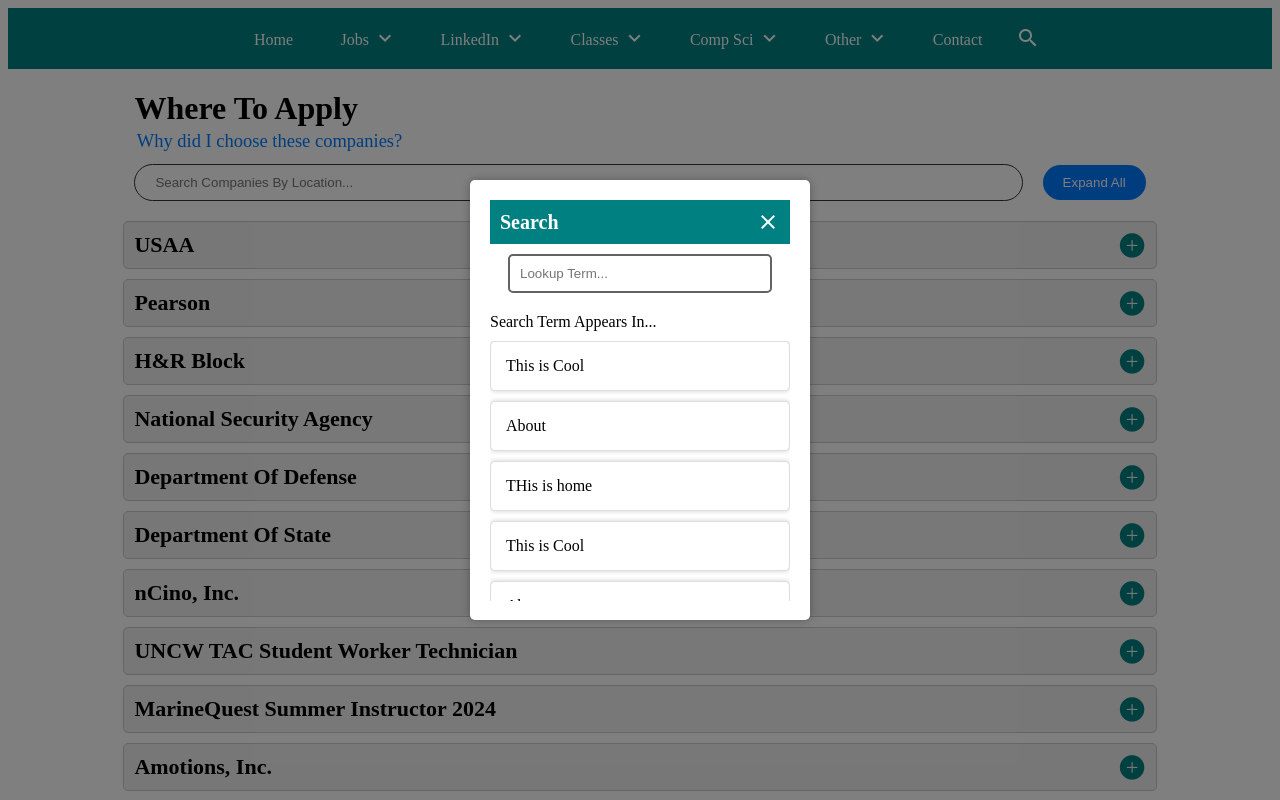
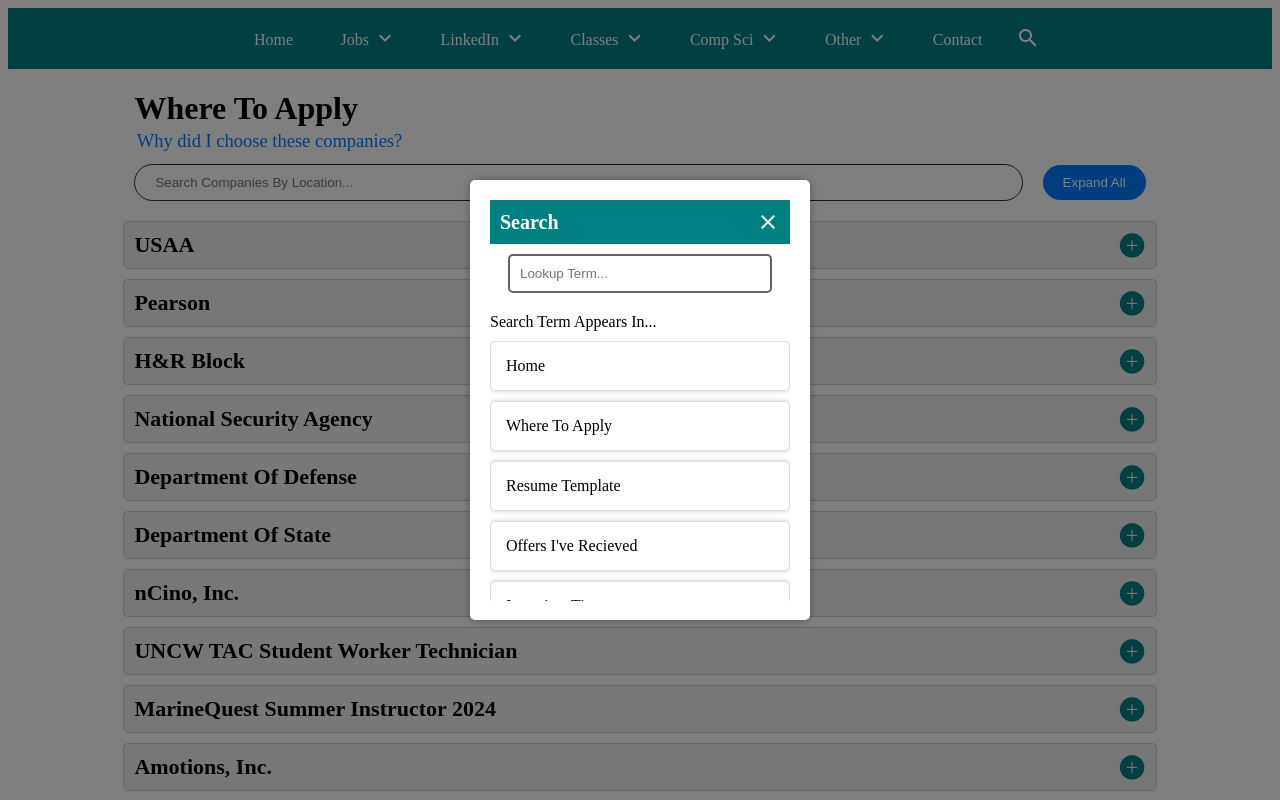
Before and after one commit to MichaelT-178/ForGuy, a Vue app: page /apply in a window 1280 px wide. Both pictures are taken after a click on the element "search". Shown: the top 800 px of the page. Built offline with nearby package versions, Linux system fonts and the light colour scheme.

Commit message:
Updated data

```diff
--- a/src/Views/jobs/ResumeTemplate.vue
+++ b/src/Views/jobs/ResumeTemplate.vue
@@ -9,7 +9,9 @@
 <script setup>
 
 function downloadResumeDocx() {
-  const docxUrl = 'https://michaelt-178.github.io/TestWebsite/ResumeTemplate.docx';
+
+  //Can't use local file because of security reasons.
+  const docxUrl = 'https://michaelt-178.github.io/TestWebsite/Practice.docx';
   //http://localhost:5173/src/data/jobs/ResumeTemplate.docx
 
   const link = document.createElement('a');
--- a/src/components/AccordionMenu.vue
+++ b/src/components/AccordionMenu.vue
@@ -44,9 +44,9 @@ const hyperlinkText = (text) => {
   return text.replace(urlPattern, (url) =>
     {
       return `<a href="${url}" target="_blank"
-                style="color: #007AFF;"
-                onmouseover="this.style.color='blue'"
-                onmouseout="this.style.color='#007AFF'"
+                style="color: #007AFF; text-decoration: none;"
+                onmouseover="this.style.color='blue'; this.style.textDecoration='underline';"
+                onmouseout="this.style.color='#007AFF'; this.style.textDecoration='none';"
               >
               ${url}</a>`;
     }
--- a/src/components/SearchBox.vue
+++ b/src/components/SearchBox.vue
@@ -15,7 +15,7 @@
             class="search-item"
             >
             <router-link :to="item.link" @click="closeModal">
-              {{ item.title }}
+              {{ item.MenuName }}
             </router-link>
           </div>
         </div>
@@ -50,7 +50,7 @@ const jsonData = ref(SearchData);
 const searchMenu = jsonData.value;
 
 const filteredSearchMenu = computed(() => {
-  return searchMenu.filter(item => item.allText.toLowerCase().includes(searchString.value.toLowerCase().trim()));
+  return searchMenu.filter(item => item.AllText.toLowerCase().includes(searchString.value.toLowerCase().trim()));
 });
 
 // const printJSON = () => {
--- a/src/data/SearchData.json
+++ b/src/data/SearchData.json
@@ -1,56 +1,192 @@
 [
     {
-        "id": 1,
-        "title": "This is Cool",
-        "allText": "Banana cool",
+        "id": "1",
+        "icon": "home",
+        "MenuName": "Home",
+        "AllText": "",
         "link": "/"
     },
     {
-        "id": 2,
-        "title": "About",
-        "allText": "Nice Friendly",
-        "link": "/"
+        "id": "2",
+        "icon": "work",
+        "MenuName": "Where To Apply",
+        "AllText": "TODO",
+        "link": "/jobs/WhereToApply"
     },
     {
-        "id": 3,
-        "title": "THis is home",
-        "allText": "Real divine",
-        "link": "/"
-    },
-    {
-        "id": 4,
-        "title": "This is Cool",
-        "allText": "Banana cool",
-        "link": "/"
-    },
-    {
-        "id": 5,
-        "title": "About",
-        "allText": "Nice Friendly",
-        "link": "/"
-    },
-    {
-        "id": 6,
-        "title": "THis is home",
-        "allText": "Real divine",
-        "link": "/"
-    },
-    {
-        "id": 7,
-        "title": "This is Cool",
-        "allText": "Banana cool",
-        "link": "/"
-    },
-    {
-        "id": 8,
-        "title": "About",
-        "allText": "Nice Friendly",
+        "id": "3",
+        "icon": "description",
+        "MenuName": "Resume Template",
+        "AllText": "TODO",
         "link": "/jobs/ResumeTemplate"
     },
     {
-        "id": 9,
-        "title": "THis is home",
-        "allText": "Real divine",
-        "link": "/jobs/WhereToApply"
+        "id": "4",
+        "icon": "handshake",
+        "MenuName": "Offers I've Recieved",
+        "AllText": "TODO",
+        "link": "/jobs/OffersRecieved"
+    },
+    {
+        "id": "5",
+        "icon": "group",
+        "MenuName": "Interview Tips",
+        "AllText": "TODO",
+        "link": "/jobs/InterviewTips"
+    },
+    {
+        "id": "6",
+        "icon": "wysiwyg",
+        "MenuName": "Helpful Websites",
+        "AllText": "TODO",
+        "link": "/jobs/HelpfulWebsites"
+    },
+    {
+        "id": "7",
+        "icon": "lightbulb",
+        "MenuName": "Job Tips",
+        "AllText": "TODO",
+        "link": "/jobs/JobTips.vue"
+    },
+    {
+        "id": "8",
+        "icon": "person_add",
+        "MenuName": "What Is LinkedIn?",
+        "AllText": "TODO",
+        "link": "/linkedin/WhatIsLinkedin"
+    },
+    {
+        "id": "9",
+        "icon": "account_circle",
+        "MenuName": "Setup a Profile",
+        "AllText": "TODO",
+        "link": "/linkedin/SetupProfile"
+    },
+    {
+        "id": "10",
+        "icon": "notifications",
+        "MenuName": "Setup Job Alerts",
+        "AllText": "TODO",
+        "link": "/linkedin/SetupJobAlerts"
+    },
+    {
+        "id": "11",
+        "icon": "psychology",
+        "MenuName": "LinkedIn Tips",
+        "AllText": "TODO",
+        "link": "/linkedin/LinkedinTips"
+    },
+    {
+        "id": "12",
+        "icon": "thumb_up",
+        "MenuName": "Class Recommendations",
+        "AllText": "TODO",
+        "link": "/classes/ClassRecommendations"
+    },
+    {
+        "id": "13",
+        "icon": "description",
+        "MenuName": "CSC Descriptions",
+        "AllText": "TODO",
+        "link": "/classes/CSCDescriptions"
+    },
+    {
+        "id": "14",
+        "icon": "co_present",
+        "MenuName": "Classes I've Taken",
+        "AllText": "TODO",
+        "link": "/classes/ClassesIveTaken"
+    },
+    {
+        "id": "15",
+        "icon": "cancel",
+        "MenuName": "Classes To Avoid",
+        "AllText": "TODO",
+        "link": "/classes/ClassesToAvoid"
+    },
+    {
+        "id": "16",
+        "icon": "laptop_mac",
+        "MenuName": "Visual Studio Code",
+        "AllText": "TODO",
+        "link": "/CompSci/VisualStudioCode"
+    },
+    {
+        "id": "17",
+        "icon": "settings",
+        "MenuName": "VSCode Settings",
+        "AllText": "TODO",
+        "link": "/CompSci/VSCodeSettings"
+    },
+    {
+        "id": "18",
+        "icon": "forward_media",
+        "MenuName": "VSCode Shorcuts",
+        "AllText": "TODO",
+        "link": "/CompSci/VSCodeShortcuts"
+    },
+    {
+        "id": "19",
+        "icon": "extension",
+        "MenuName": "Extensions",
+        "AllText": "TODO",
+        "link": "/CompSci/VSCodeShortcuts"
+    },
+    {
+        "id": "20",
+        "icon": "library_add_check",
+        "MenuName": "Favorite Libraries",
+        "AllText": "TODO",
+        "link": "/CompSci/FavoriteLibraries"
+    },
+    {
+        "id": "21",
+        "icon": "device_hub",
+        "MenuName": "Comp Sci Tips",
+        "AllText": "TODO",
+        "link": "/CompSci/CompSciTips"
+    },
+    {
+        "id": "22",
+        "icon": "self_improvement",
+        "MenuName": "General Tips",
+        "AllText": "TODO",
+        "link": "/other/GeneralTips"
+    },
+    {
+        "id": "23",
+        "icon": "phone_iphone",
+        "MenuName": "Apps To Download",
+        "AllText": "TODO",
+        "link": "/other/AppsToDownload"
+    },
+    {
+        "id": "24",
+        "icon": "favorite",
+        "MenuName": "CS Stuff I Like",
+        "AllText": "TODO",
+        "link": "/other/CompSciStuff"
+    },
+    {
+        "id": "25",
+        "icon": "terminal",
+        "MenuName": "Terminal Commands",
+        "AllText": "TODO",
+        "link": "/other/TerminalCommands"
+    },
+    {
+        "id": "26",
+        "icon": "comedy_mask",
+        "MenuName": "Memes",
+        "AllText": "TODO",
+        "link": "/other/Memes"
+    },
+    {
+        "id": "27",
+        "icon": "mail",
+        "MenuName": "Contact",
+        "AllText": "",
+        "link": "/ContactMe"
     }
+
 ]
```
Also changed, not shown: src/components/MenuItems.vue (+7 -7 lines).
